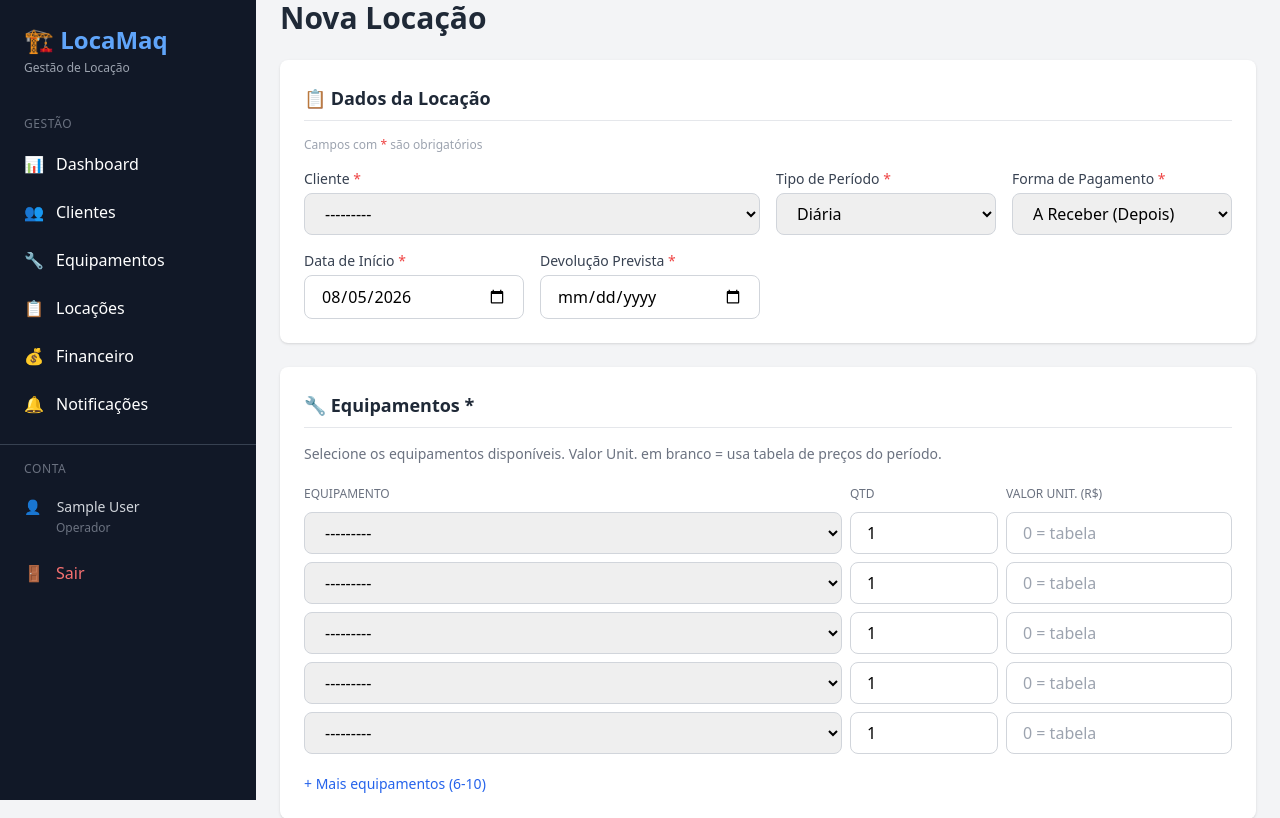
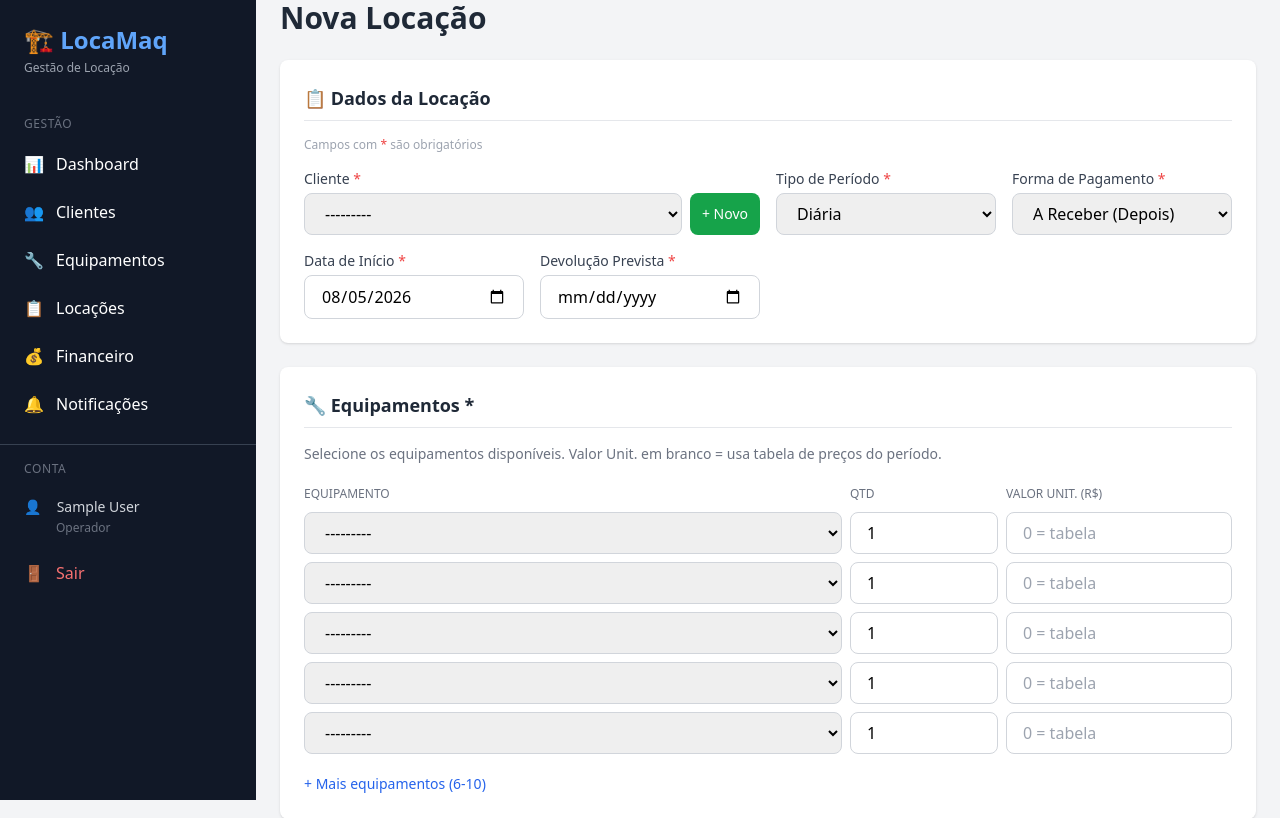
Before and after one commit to leopesi/locamaq, a Django app: page /rentals/create/ in a window 1280 px wide. Shown: the top 818 px of the page. Run offline with Django 5.2, Linux system fonts and the light colour scheme; the visitor is signed in with stand-in values (Sample User, id 1); data that the repository does not hold is empty; some libraries are stand-ins or nearby versions.

Commit message:
feat: botão novo cliente + distância/tempo no popup do mapa
- Botão '+ Novo' ao lado do campo Cliente no formulário de locação
- Redireciona de volta à Nova Locação após cadastrar cliente
- Auto-preenchimento acionado ao selecionar cliente (change event)
- Popup do mapa agora mostra: 📏 km · ⏱️ min
- Dados de rota (distância/tempo) passados para os markers

```diff
--- a/apps/customers/views.py
+++ b/apps/customers/views.py
@@ -41,6 +41,9 @@ def customer_create(request):
             customer.tenant = request.tenant
             customer.save()
             messages.success(request, f'Cliente "{customer.name}" cadastrado.')
+            next_url = request.GET.get('next', '')
+            if next_url:
+                return redirect(next_url)
             return redirect('customers:customer_list')
     else:
         form = CustomerForm()
--- a/apps/tenants/views.py
+++ b/apps/tenants/views.py
@@ -97,6 +97,8 @@ def dashboard(request):
             'has_alert': has_alert,
             'is_overdue': is_overdue,
             'alert_text': 'ATRASADA' if is_overdue else ('PAGAMENTO PENDENTE' if has_alert else ''),
+            'distance_km': float(rental.delivery_distance_km) if rental.delivery_distance_km else None,
+            'time_min': rental.delivery_time_min,
         })
 
     import json
--- a/templates/dashboard.html
+++ b/templates/dashboard.html
@@ -276,6 +276,7 @@ document.addEventListener('DOMContentLoaded', function() {
             '<strong>' + m.title + '</strong><br>' +
             '<small>📍 ' + m.address + '</small><br>' +
             '<small>🔧 ' + m.equipments + '</small><br>' +
+            (m.distance_km ? '<small>📏 ' + m.distance_km + ' km · ⏱️ ~' + m.time_min + ' min</small><br>' : '') +
             '<a href="/rentals/' + m.id + '/" style="color:#2563eb;font-size:12px">Ver locação →</a>' +
             '</div>'
         );
--- a/templates/rentals/rental_form.html
+++ b/templates/rentals/rental_form.html
@@ -25,7 +25,14 @@
             <div class="grid grid-cols-1 md:grid-cols-2 lg:grid-cols-4 gap-4">
                 <div class="lg:col-span-2">
                     <label class="block text-sm font-medium text-gray-700 mb-1">Cliente <span class="text-red-500">*</span></label>
-                    {{ form.customer }}
+                    <div class="flex gap-2">
+                        <div class="flex-1">{{ form.customer }}</div>
+                        <a href="{% url 'customers:customer_create' %}?next={% url 'rentals:rental_create' %}"
+                           class="bg-green-600 text-white px-3 py-2 rounded-lg hover:bg-green-700 transition text-sm whitespace-nowrap flex items-center gap-1"
+                           title="Cadastrar novo cliente">
+                            + Novo
+                        </a>
+                    </div>
                     {% if form.customer.errors %}<p class="text-red-500 text-sm mt-1">{{ form.customer.errors.0 }}</p>{% endif %}
                 </div>
                 <div>
```
